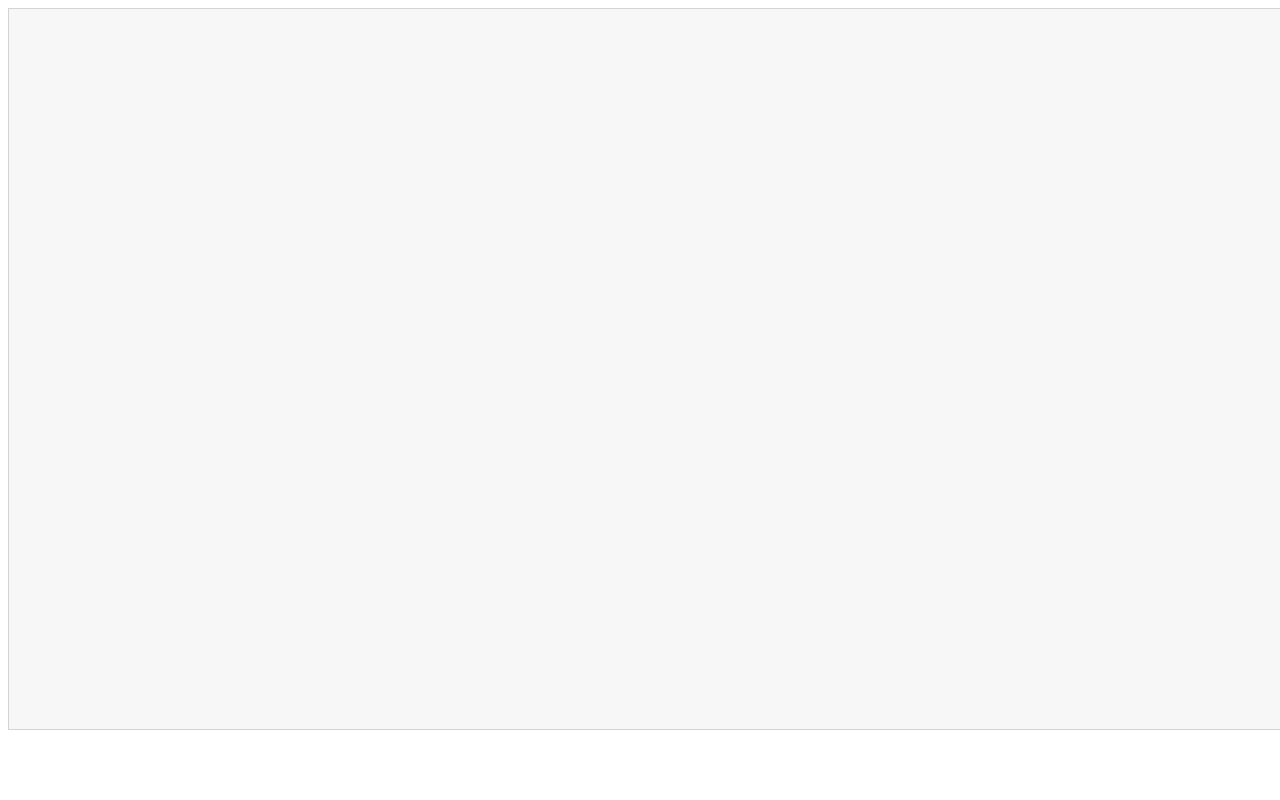
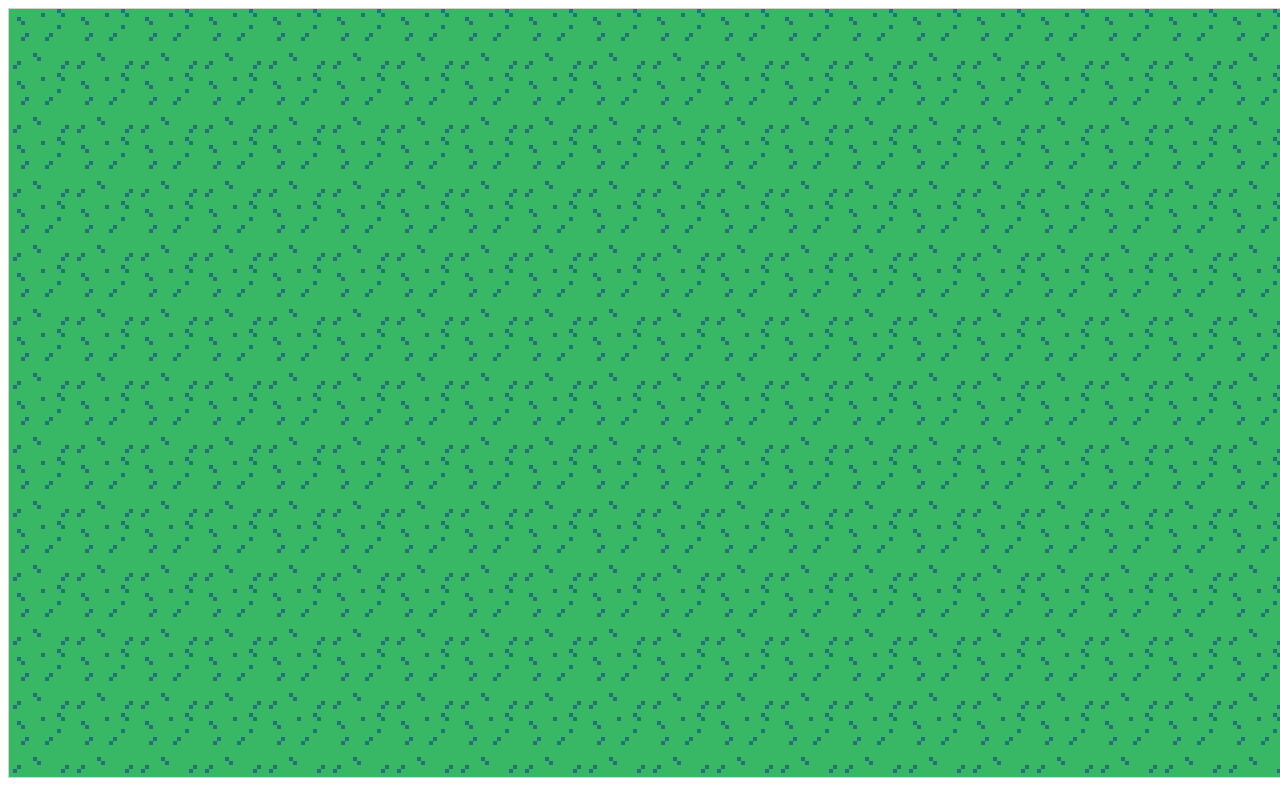
Before and after one commit to CptF1nn/HTML5Game, a plain HTML site: page index.html in a window 1280 px wide. Drawn offline with Linux system fonts and the light colour scheme.

Commit message:
image drawing

```diff
--- a/index.html
+++ b/index.html
@@ -7,7 +7,7 @@
     <link href="style.css" rel="stylesheet" type="text/css">
 </head>
 <body>
-    <canvas id="canvas" height="720" width="1280"></canvas>
+    <canvas id="canvas" height="768" width="1280"></canvas>
     <script src="start.js"></script>
 </body>
 </html>
--- a/main.js
+++ b/main.js
@@ -1,18 +1,55 @@
-let canvas;
-let actualSize = [1280, 720];
-let gameSize = [20, 11.25];
+let canvas, ctx;
+let actualSize = [1280, 768], gameSize; //2D int array
+let ppu = 16, pixelScale = 4; //Ints
+let tiles = []; //Image array
 
 function sleep(ms){
     return new Promise(resolve => setTimeout(resolve, ms));
 }
 
+function pixelSize(){
+    return ppu*pixelScale;
+}
+function pixelPos(pos){
+    return pos*pixelSize();
+}
+
+function loadGame(){
+    return new Promise(resolve => {
+       loadImage("img/tile.png")
+           .then(img =>
+               tiles.push(img)
+           ).then(resolve)});
+}
+
+function loadImage(url){
+    return new Promise(img => {
+        const image = new Image();
+        image.addEventListener('load', () =>{
+            img(image);
+        });
+        image.src = url;
+    });
+}
+
+function render(){
+    for (let x = 0; x < gameSize[0]; x++){
+        for (let y = 0; y < gameSize[1]; y++){
+            ctx.drawImage(tiles[0], pixelPos(x), pixelPos(y), pixelSize(), pixelSize());
+        }
+    }
+}
+
 async function run(){
     canvas = document.getElementById("canvas");
+    ctx = canvas.getContext("2d");
+    gameSize = [actualSize[0] / ppu / pixelScale, actualSize[1] / ppu / pixelScale];
+    ctx.imageSmoothingEnabled = false;
+    loadGame().then(render);
     let i = 0;
     let fps = 60;
     while (1){
         i++;
-        console.log(i.toString());
         if (i >= fps) i = 0;
         await sleep(1000/fps);
     }
```
Also changed, not shown: img/tile.png (added), 1 other file.
